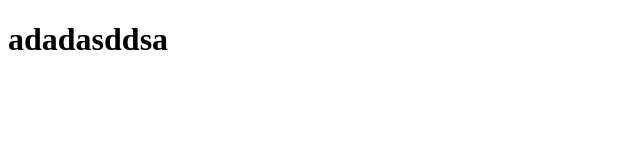
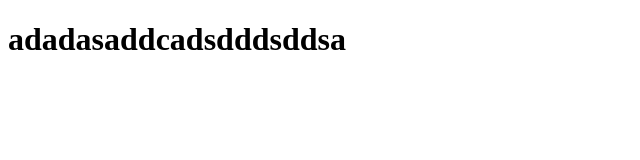
Before and after one commit to abdlphy/WebhookDDH, a plain HTML site: page index.html in a window 1280 px wide. Shown: the whole page, without its empty margins (0-640 px from the left). Drawn offline with Linux system fonts and the light colour scheme.

Commit message:
adadasaddcadsdddsddsa

```diff
--- a/index.html
+++ b/index.html
@@ -6,6 +6,6 @@
     <title>Document</title>
   </head>
   <body>
-    <h1>adadasddsa</h1>
+    <h1>adadasaddcadsdddsddsa</h1>
   </body>
 </html>
```
